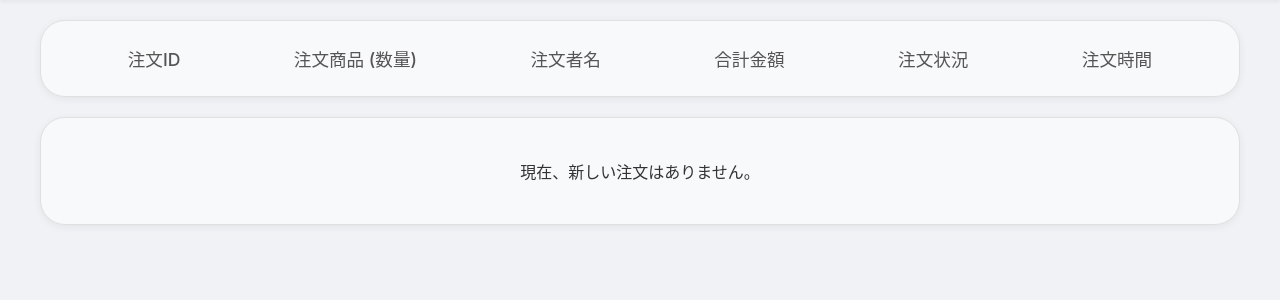
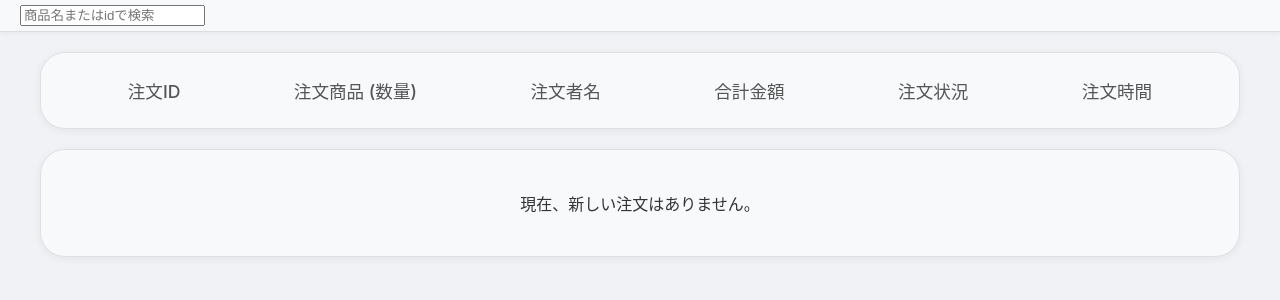
Before and after one commit to s2422092/DS_hakka, a Flask app: page /stores/order-list in a window 1280 px wide. Shown: the part 141-441 px from the top of the page. Run offline with Flask 3, Linux system fonts and the light colour scheme; data comes from the database, SQL or seed files in the repository.

Commit message:
オーダーリストの検索ボックスの追加

```diff
--- a/templates/stores_detail/order_list.html
+++ b/templates/stores_detail/order_list.html
@@ -27,6 +27,10 @@
             <li><a href="{{ url_for('stores_detail.procedure') }}">手順ページ</a></li>
         </ul>
     </nav>
+    <div class="sub-navigation">
+        <input type="search" id="order-search" placeholder="商品名またはidで検索" />
+    </div>
+
 
     <main class="main-content">
         <div class="order-list-container">
```
